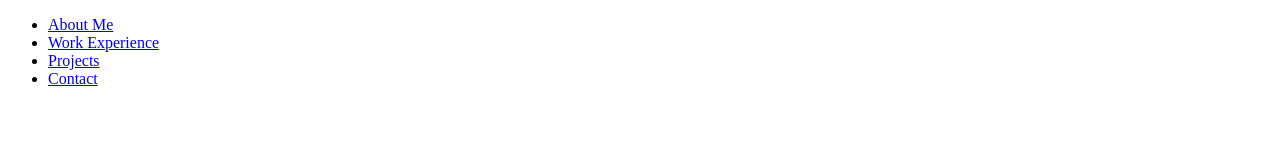
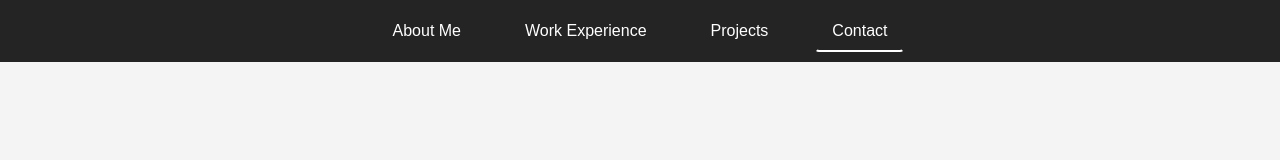
Before and after one commit to dmatuzkax/dmatuzkax.github.io, a plain HTML site: page contact.html in a window 1280 px wide. Drawn offline with Linux system fonts and the light colour scheme.

Commit message:
css to all pages

```diff
--- a/contact.html
+++ b/contact.html
@@ -3,6 +3,7 @@
 <head>
     <meta charset="UTF-8">
     <meta name="viewport" content="width=device-width, initial-scale=1.0">
+    <link rel="stylesheet" href="styles/style.css">
     <title>Document</title>
 </head>
 <body>
```
Also changed, not shown: projects.html (+1 -0 lines), work-experience.html (+1 -0 lines).
